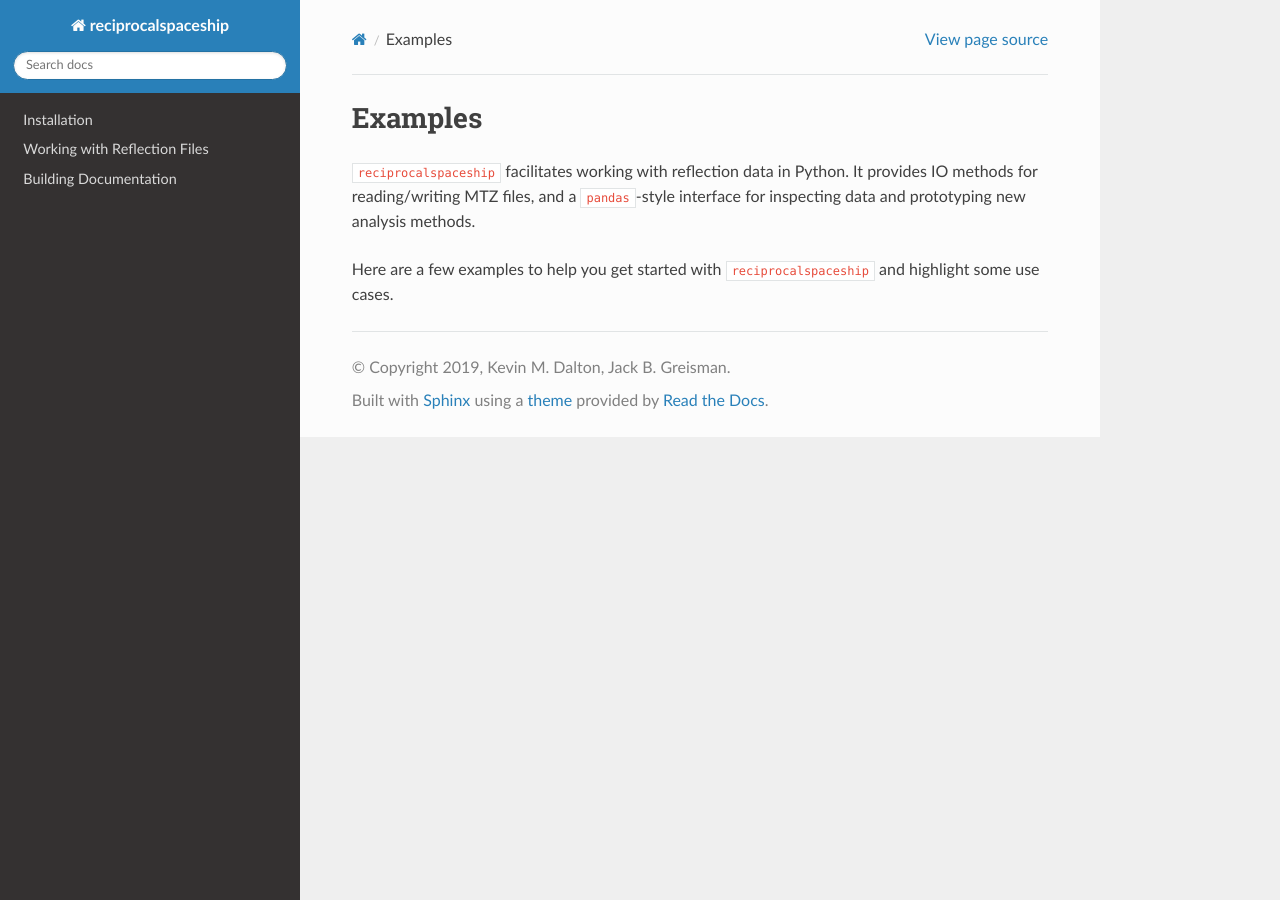
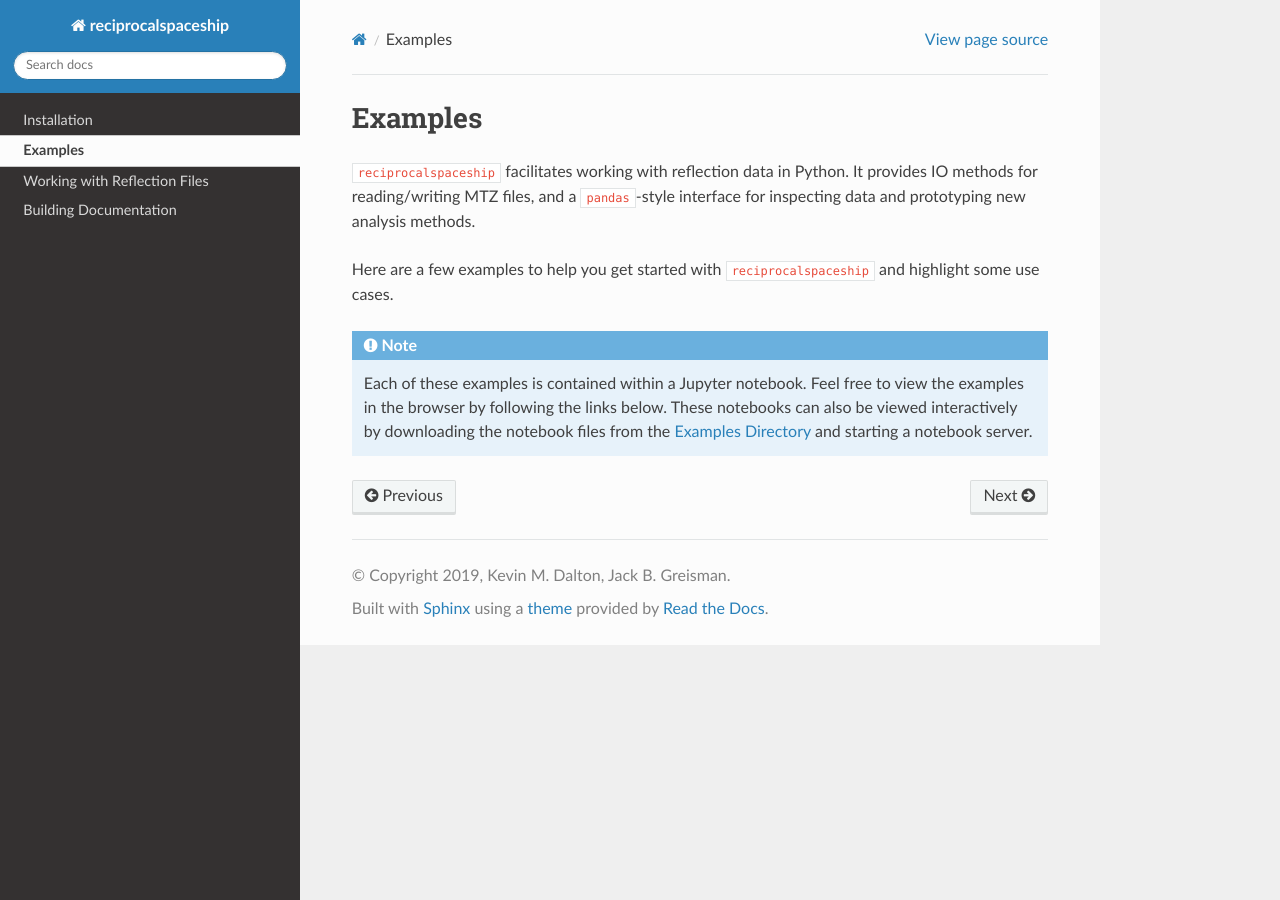
Before and after one commit to rs-station/reciprocalspaceship, a Sphinx documentation site: the page built from docs/examples/examples.rst, in a window 1280 px wide. Built offline with Sphinx 7.4.7 and the Read the Docs theme 2.0.0, drawn with Linux system fonts in a browser that asks for light colours; pages that are not in the unit, such as notebooks, are missing from menus.

Commit message:
Refactor examples notebooks in documentation

```diff
--- a/docs/conf.py
+++ b/docs/conf.py
@@ -35,8 +35,8 @@ extensions = [
     'sphinx.ext.autosummary',
     'sphinx.ext.mathjax',
     'sphinx.ext.napoleon',
-    # 'numpydoc',
     'sphinx_rtd_theme',
+    'nbsphinx'
 ]
 
 napoleon_google_docstring = False
@@ -74,7 +74,7 @@ master_doc = 'index'
 # List of patterns, relative to source directory, that match files and
 # directories to ignore when looking for source files.
 # This pattern also affects html_static_path and html_extra_path.
-exclude_patterns = ['_build', '_templates', 'Thumbs.db', '.DS_Store']
+exclude_patterns = ['_build', '_templates', 'Thumbs.db', '.DS_Store', '**.ipynb_checkpoints']
 
 def setup(app):
     # app.add_stylesheet("basic.css")
--- a/docs/examples/examples.rst
+++ b/docs/examples/examples.rst
@@ -10,6 +10,13 @@ data and prototyping new analysis methods.
 Here are a few examples to help you get started with ``reciprocalspaceship`` and highlight
 some use cases.
 
+.. note::
+   Each of these examples is contained within a Jupyter notebook. Feel free to view the
+   examples in the browser by following the links below. These notebooks can also be viewed
+   interactively by downloading the notebook files from the `Examples Directory
+   <https://github.com/Hekstra-Lab/reciprocalspaceship/tree/master/docs/examples>`_ and
+   starting a notebook server.
+
 .. toctree::
    :maxdepth: 1
 
--- a/docs/index.rst
+++ b/docs/index.rst
@@ -21,10 +21,10 @@ Features of this library include:
 
 
 .. toctree::
-   :maxdepth: 1
+   :maxdepth: 2
 
    installation
-   examples
+   examples/examples
 
 API Reference
 -------------
```
